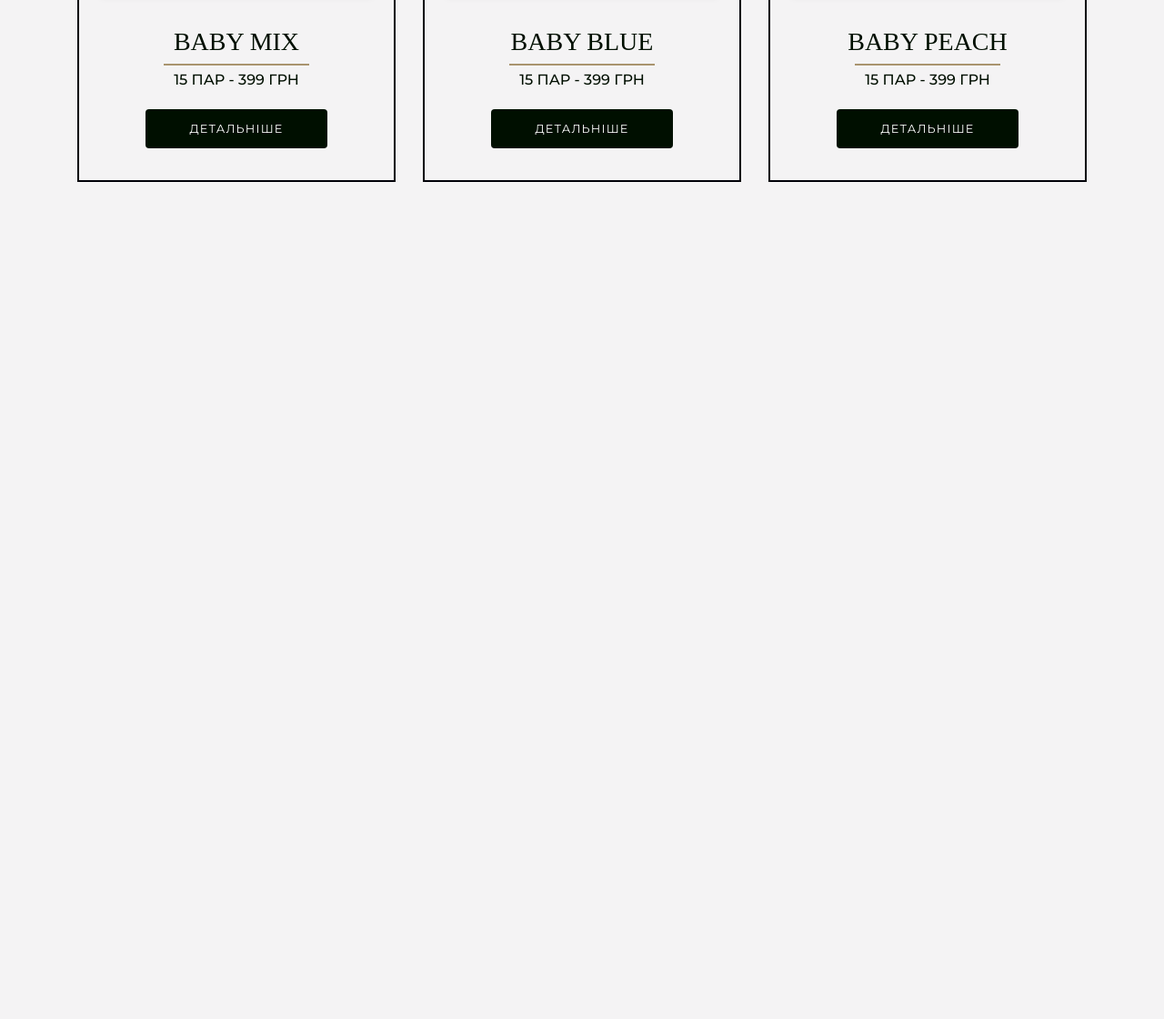
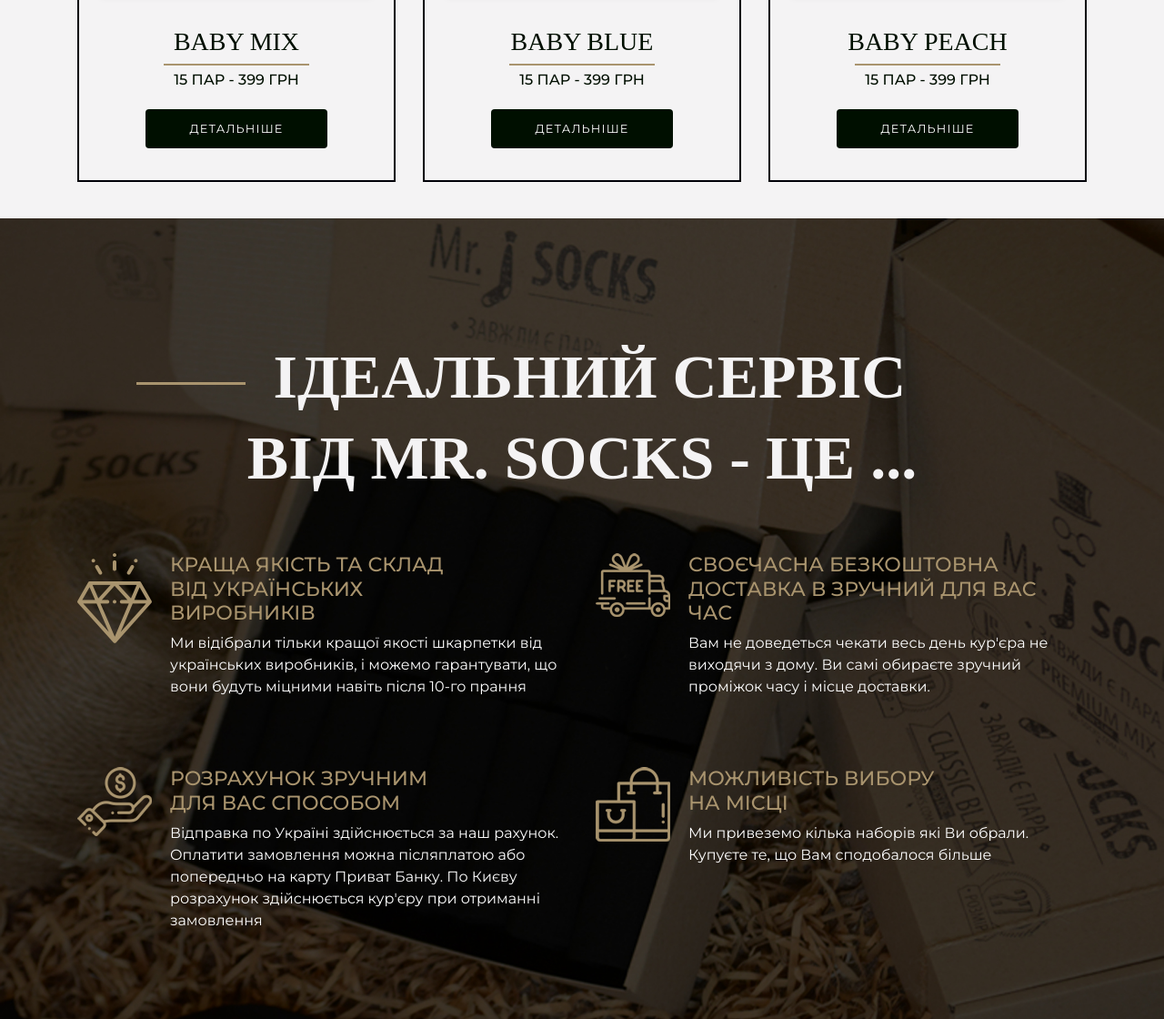
Before and after one commit to andTheowind/newProjectSocks, a plain HTML site: page index.html in a window 1280 px wide. Shown: the part 5613-6733 px from the top of the page at 91% size. Before the commit the page ends 5853 px from the top, so only its background shows below. Drawn offline with nearby package versions, Linux system fonts and the light colour scheme; files whose address does not match are found by name.

Commit message:
add block "perfect service"

```diff
--- a/css/style.css
+++ b/css/style.css
@@ -242,6 +242,43 @@ nav .active {
 }
 
 
+.perfect-sevices {
+	background: url(../img/service-bg.jpg) center no-repeat;
+    background-size: cover;
+    padding: 80px 0;
+}
+
+.perfect-sevices h3 {
+	color: #a9946e;
+	text-transform: uppercase;
+	font-family: 'Montserrat', sans-serif;
+	font-size: 22px;
+}
+
+.perfect-sevices p {
+	color: #ffffff;
+	font-family: 'Montserrat', sans-serif;
+}
+
+.service-hr {
+	color: #f4f3f4;
+	font-size: 76px;
+	font-weight: 700;
+	line-height: 93px;
+	text-align: center;
+	text-transform: uppercase;
+}
+
+.service-item {
+	margin-top: 60px;
+}
+
+.service-icon {
+	margin-right: 20px;
+}
+
+
+
 
 
 
--- a/index.html
+++ b/index.html
@@ -423,6 +423,88 @@
 	            </div>
 	        </div>
 	    </article>
+
+
+	    <article class="perfect-sevices">
+	    	<div class="headline-main">
+		        <h2 class="service-hr">
+		       		Ідеальний сервіс<br>
+		       		від mr. socks - це ...
+		        </h2>
+		   </div>
+		   <div class="container">
+		        <div class="row">
+		            <div class="col-xs-12 col-md-6">
+		                <div class="service-item d-flex">
+		                    <div class="service-icon">
+		                        <img src="img/diamant.png">
+		                    </div>
+		                    <div>
+			                    <h3>
+			                    	Краща якість та склад<br>
+			                    	від українських<br>
+			                    	виробників
+			                    </h3>
+			                    <p>
+			                    	Ми відібрали тільки кращої якості шкарпетки від українських виробників,
+			                    	і можемо гарантувати, що вони будуть міцними навіть після 10-го прання
+			                	</p>
+		                    </div>
+		                </div>
+		            </div>
+		            <div class="col-xs-12 col-md-6">
+		                 <div class="service-item d-flex">
+		                    <div class="service-icon">
+		                        <img src="img/free.png">
+		                    </div>
+		                    <div>
+			                    <h3>
+			                    	своєчасна БЕЗКОШТОВНА<br>
+			                    	доставка в зручний для Вас<br>
+			                    	час
+			                    </h3>
+			                    <p>
+			                    	Вам не доведеться чекати весь день кур'єра не виходячи з дому.
+			                    	Ви самі обираєте зручний проміжок часу і місце доставки.
+			                	</p>
+		                	</div>
+		                </div>
+		            </div>
+		            <div class="col-xs-12 col-md-6">
+		                <div class="service-item d-flex">
+		                    <div class="service-icon">
+		                        <img src="img/cash.png">
+		                    </div>
+		                    <div>
+			                    <h3>
+			                    	розрахунок зручним <br>
+			                    	для Вас способом
+			                    </h3>
+			                    <p>
+			                    	Відправка по Україні здійснюється за наш рахунок. Оплатити замовлення можна
+			                    	післяплатою або попередньо на карту Приват Банку. По Києву розрахунок здійснюється
+			                    	кур'єру при отриманні замовлення
+			                    </p>
+		                	</div>
+		                </div>
+		            </div>
+		            <div class="col-xs-12 col-md-6">
+		                <div class="service-item d-flex">
+		                    <div class="service-icon">
+		                        <img src="img/pac.png">
+		                    </div>
+		                    <div>
+			                    <h3>
+			                    	можливість вибору <br>
+			                    	на місці
+			                    </h3>
+			                    <p>Ми привеземо кілька наборів які Ви обрали. Купуєте те, що Вам сподобалося більше</p>
+		                	</div>
+		                </div>
+		            </div>
+		        </div>
+		    </div>
+	    </article>
 	</main>
 
 
```
Also changed, not shown: img/cash.png (added), img/diamant.png (added), img/free.png (added), img/pac.png (added), img/service-bg.jpg (added).
